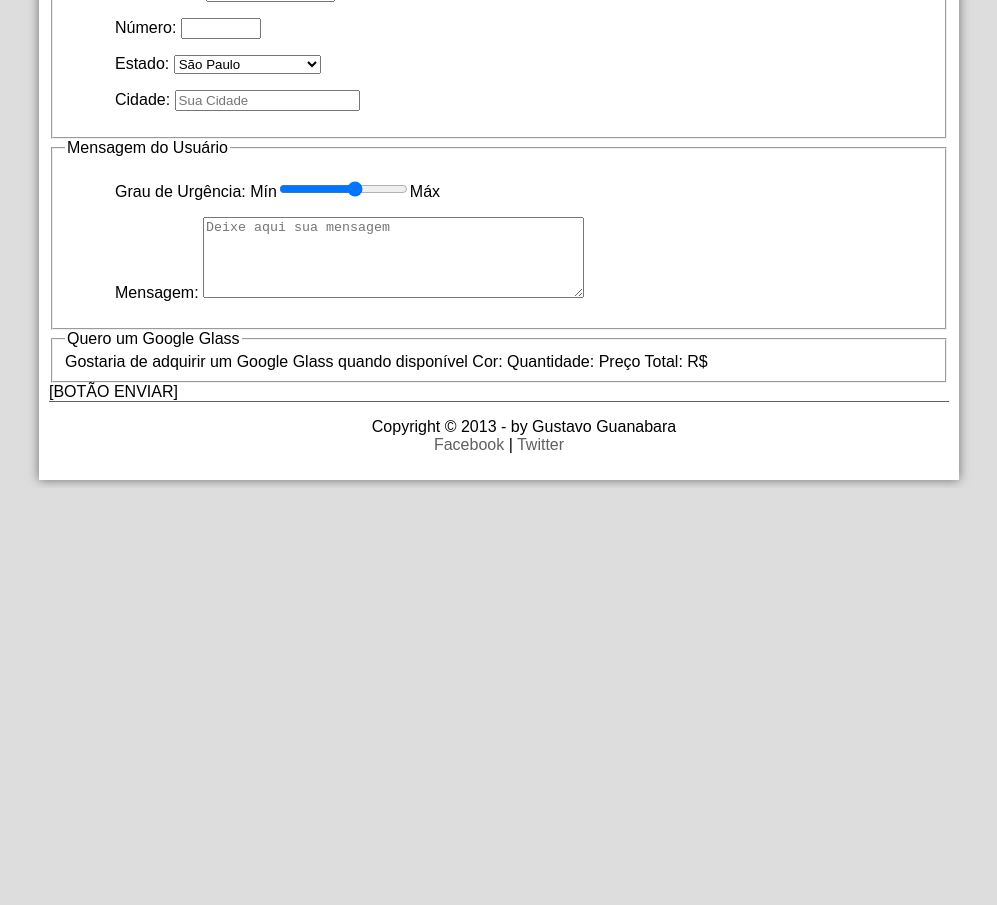
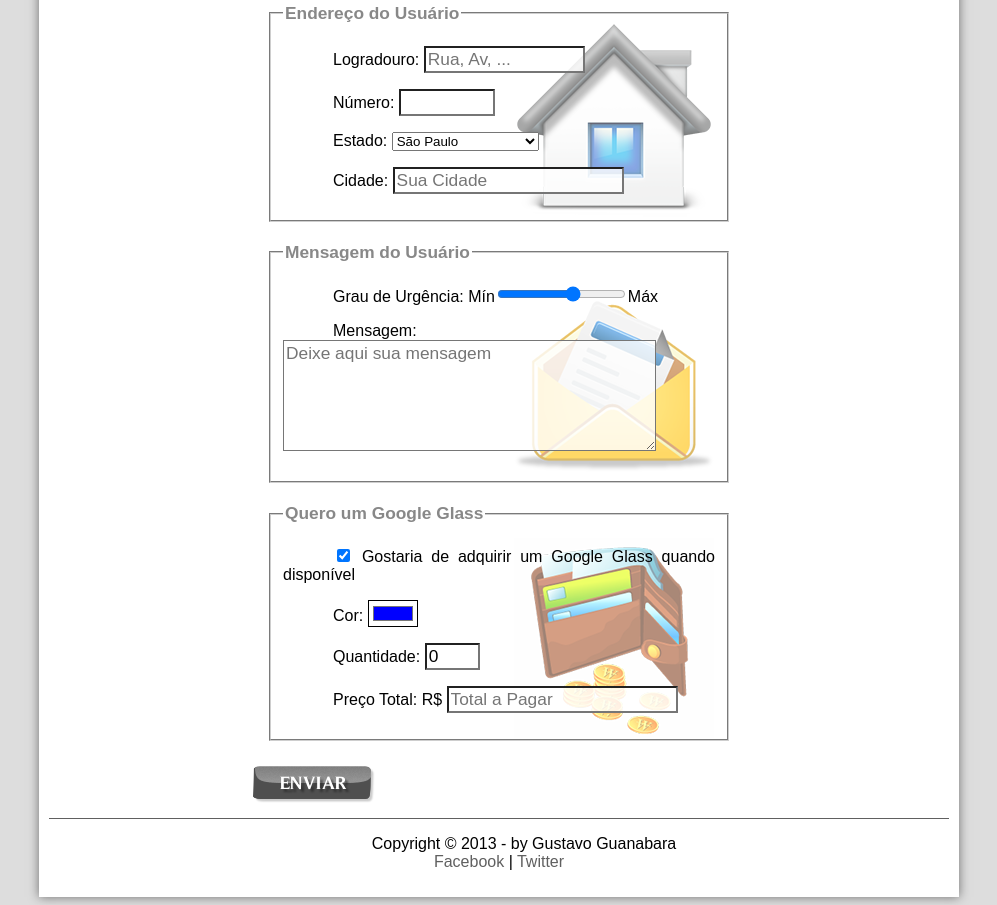
Before and after one commit to MauricioSantiagoCampos/HTML5-Curso-Em-Video, a plain HTML site: page fale-conosco.html in a window 1280 px wide. Shown: the part 688-1593 px from the top of the page, without its empty margins (141-1138 px from the left). Before the commit the page ends 1176 px from the top, so only its background shows below. Drawn offline with Linux system fonts and the light colour scheme.

Commit message:
Aula 36 - Formulários com JavaScript

```diff
--- a/_css/form.css
+++ b/_css/form.css
@@ -1 +1,40 @@
 @charset "UTF-8";
+
+form {
+    width: 500px;
+    margin: auto;
+}
+input, textarea {
+    font-family: sans-serif;
+    font-weight: normal;
+    font-size: 13pt;
+    background-color: rgba(255,255,255,0.8);
+}
+input:hover, textarea:hover {
+    background-color: #dddddd;
+}
+legend {
+    color: #888888;
+    font-weight: bold;
+    font-size: 13pt;
+    font-family: sans-serif;
+}
+fieldset {
+    border-color: #cecece;
+    margin: 20px;
+}
+fieldset#sexo {
+    width: 150px;
+}
+fieldset#usuario {
+    background: url("../_imagens/icone-contato.png") no-repeat 95% 95%;
+}
+fieldset#endereco {
+    background: url("../_imagens/icone-endereco.png") no-repeat 95% 95%;
+}
+fieldset#mensagem {
+    background: url("../_imagens/icone-mensagem.png") no-repeat 95% 95%;
+}
+fieldset#pedido {
+    background: url("../_imagens/icone-pagamento.png") no-repeat 95% 95%;
+}
--- a/fale-conosco.html
+++ b/fale-conosco.html
@@ -9,6 +9,13 @@
         <link rel="stylesheet" href="_css/form.css">
     </head>
     <script language = "javascript" src="_javascript/funcoes.js"></script>
+    <script>
+        function calc_total() {
+            var qtd = parseInt(document.getElementById('cQtd').value);
+            tot = qtd * 1500;
+            document.getElementById('cTot').value = tot;
+        }
+    </script>
 
     <body>
         <div id="interface">
@@ -46,7 +53,7 @@
                         </hgroup>
                     </header>
 
-                    <form method="POST" action="mailto:contato@cursoemvideo.com">
+                    <form method="POST" action="mailto:contato@cursoemvideo.com" oninput="calc_total()">
 
                         <fieldset id="usuario">
                             <legend>Identificação do Usuário</legend>
@@ -123,19 +130,32 @@
                                 </p>
                                 <p>
                                    <label for="cMsg">Mensagem:</label>
-                                    <textarea name="tMsg" id="cMsg" cols="45" rows="5" placeholder="Deixe aqui sua mensagem"></textarea>
+                                    <textarea name="tMsg" id="cMsg" cols="35" rows="5" placeholder="Deixe aqui sua mensagem"></textarea>
                                 </p>
                         </fieldset>
 
                         <fieldset id="pedido">
                             <legend>Quero um Google Glass</legend>
-                                Gostaria de adquirir um Google Glass quando disponível
-                                Cor:
-                                Quantidade:
-                                Preço Total: R$
+                                <p>
+                                    <input type="checkbox" name="tPed" id="cPed" checked>
+                                    <label for="cPed">Gostaria de adquirir um Google Glass quando disponível</label>
+                                </p>
+                                <p>
+                                    <label for="cCor">Cor:</label>
+                                    <input type="color" name="tCor" id="cCor" value="#0000ff">
+                                </p>
+                                <p>
+                                   <label for="cQtd">Quantidade:</label>
+                                   <input type="number" name="tQtd" id="cQtd" min="0" max="5" value="0">
+                                </p>
+                                <p>
+                                    <label for="cTot">Preço Total: R$</label>
+                                    <input type="text" name="tTot" id="cTot" placeholder="Total a Pagar" readonly>
+                                </p>
                         </fieldset>
 
-                        [BOTÃO ENVIAR]
+
+                        <input type="image" name="tEnviar" src="_imagens/botao-enviar.png">
 
                     </form>
 
```
